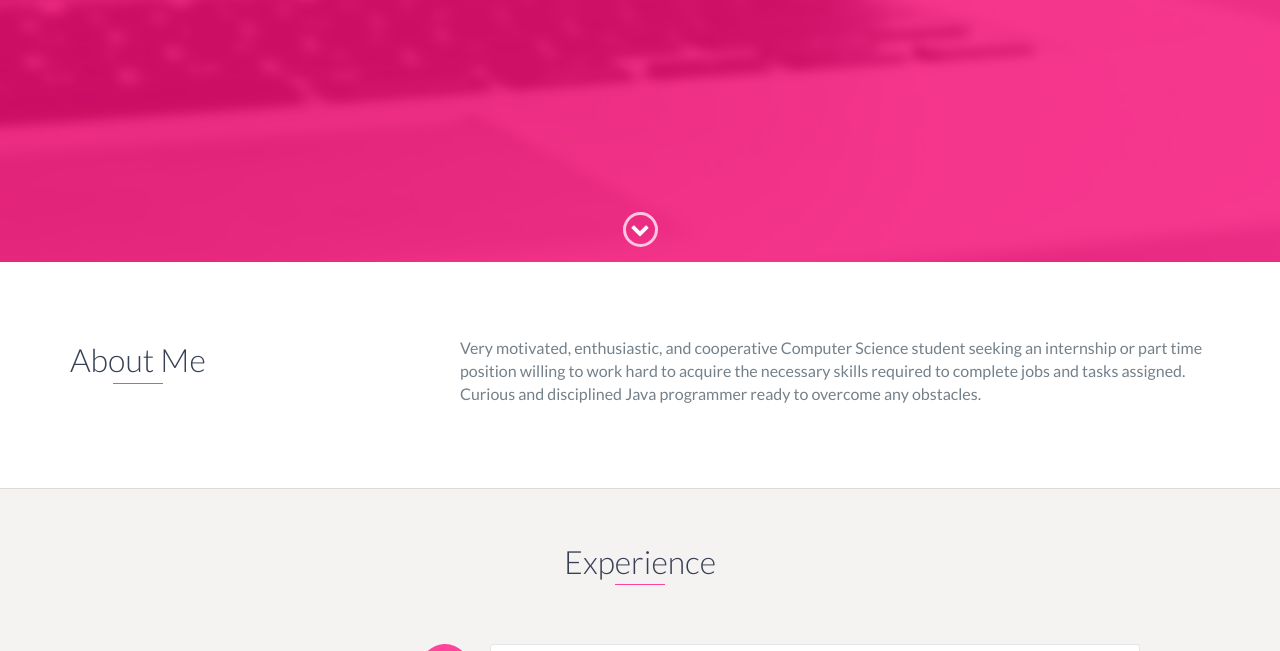
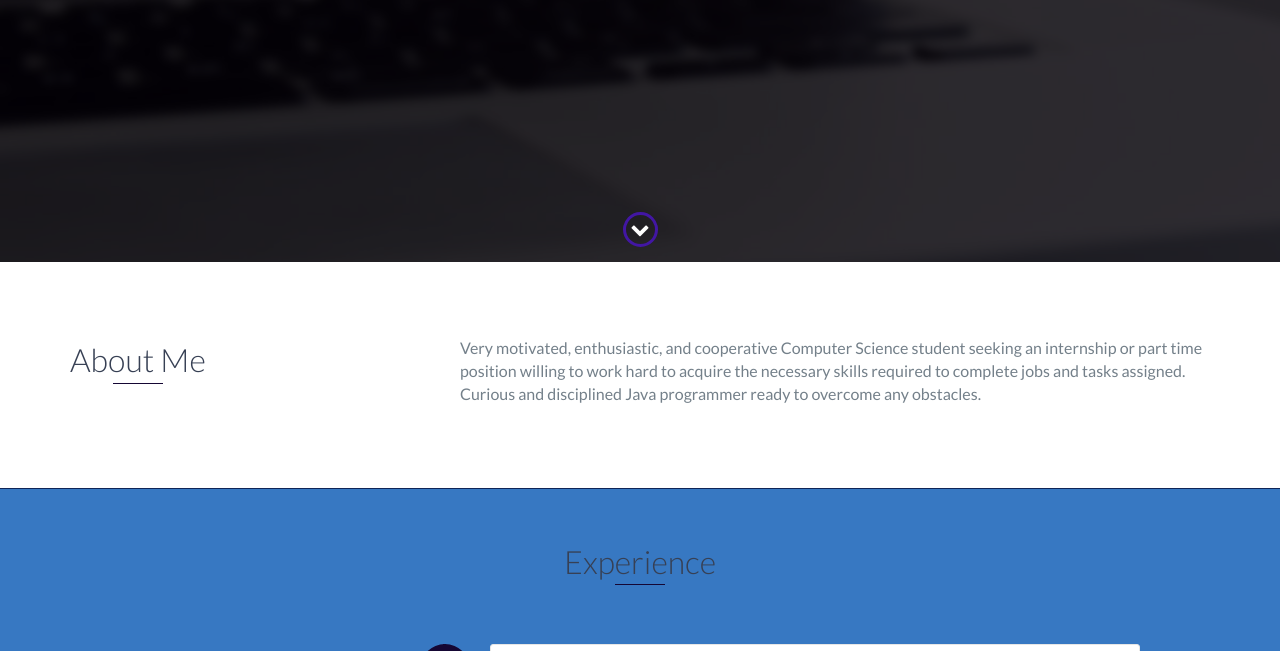
Before and after one commit to itstevo/itstevo.github.io, a website: page index.html in a window 1280 px wide. Shown: the part 538-1189 px from the top of the page. Drawn offline with nearby package versions, Linux system fonts and the light colour scheme.

Commit message:
Tested New Colors

```diff
--- a/scss/styles.scss
+++ b/scss/styles.scss
@@ -34,15 +34,15 @@
 */
 
 // Define base and accent colors
-$base-color: #ff4499;
+$base-color: #150734;
 $base-color-hover: darken($base-color, 10%);
 
 // Define background colors
 $background: #000;
-$background-alt: #f5f2f2;
+$background-alt: #3778C2;
 
 // Define border colors
-$border: #dcd9d9;
+$border: #0F2557;
 
 // Define text colors
 $heading: #374054;
```
Also changed, not shown: css/styles.css.
